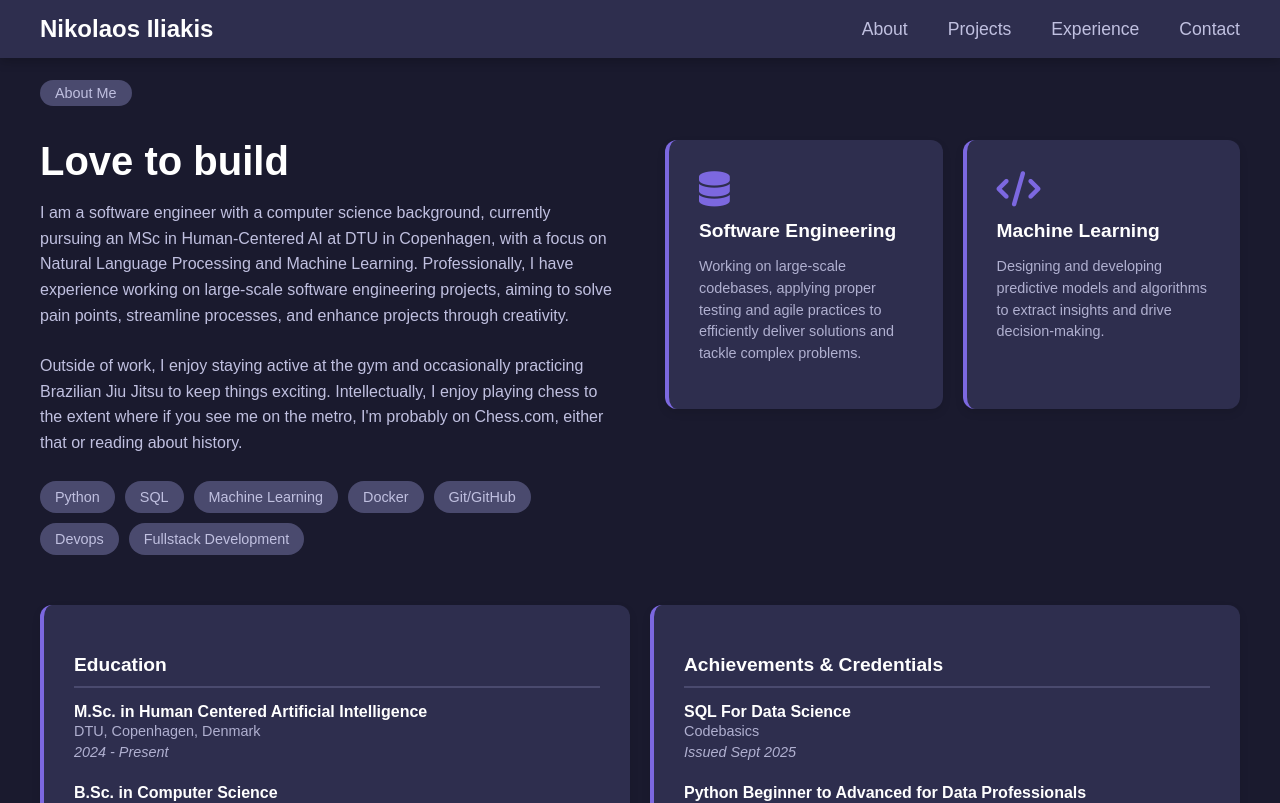
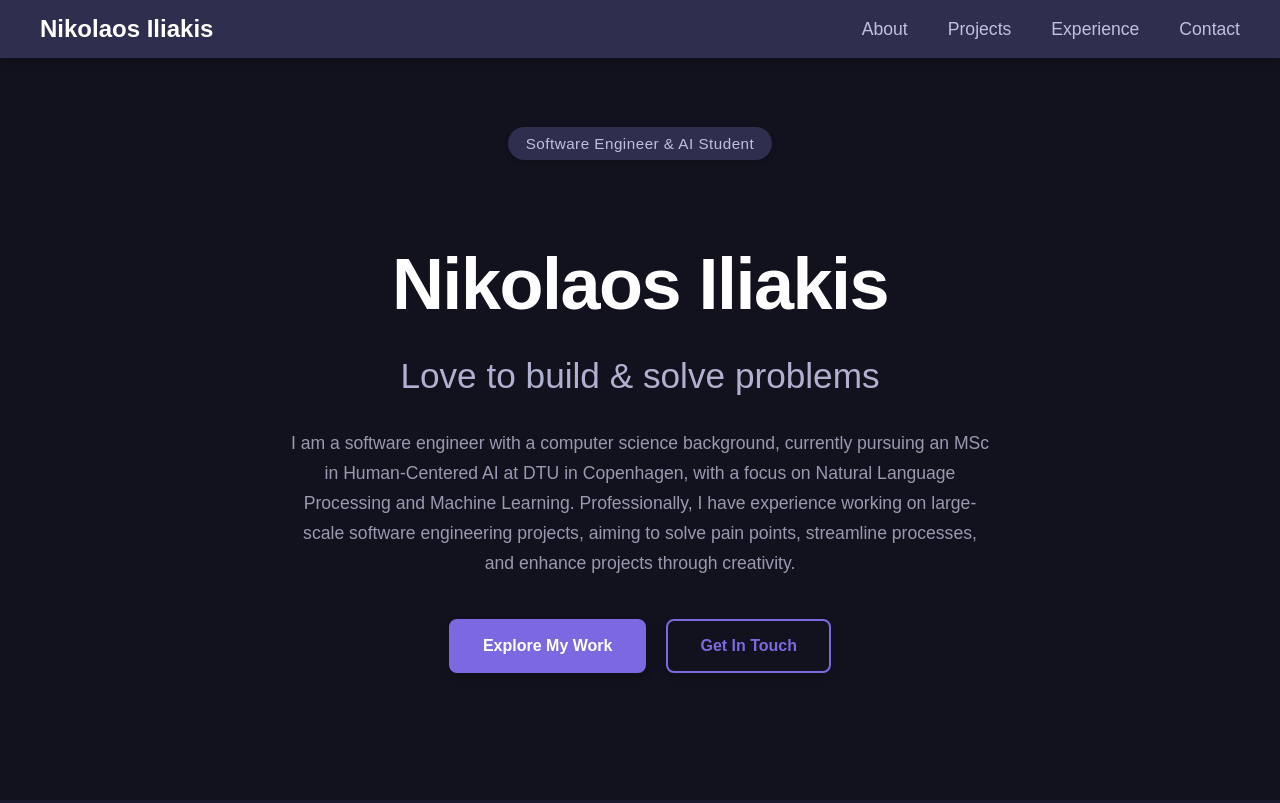
Before and after one commit to nickiliak/My-Portfolio, a React (Create React App) app in the folder frontend/: page / in a window 1280 px wide. Shown: the top 803 px of the page. Built offline with nearby package versions, Linux system fonts and the light colour scheme; a small style sheet from the web is missing.

Commit message:
Added hero

```diff
--- a/frontend/src/App.js
+++ b/frontend/src/App.js
@@ -1,5 +1,6 @@
 import React from 'react';
 import './App.css';
+import Hero from './components/Hero'
 import Header from './components/Header'
 import About from './components/About';
 import Projects from './components/Projects';
@@ -9,6 +10,7 @@ import Contact from './components/Contact';
 function App() {
   return (
     <div className="App">
+      <Hero />
       <Header />
       <About />
       <Projects />
--- /dev/null
+++ b/frontend/src/components/Hero.css
@@ -0,0 +1,154 @@
+/* src/components/Hero.css (create this new file) */
+
+.hero-section {
+  /* Inherit background from your main theme, or set a specific one */
+  background-color: #12121e; /* A slightly darker base than #1a1a2e for hero */
+  color: #e0e0e0; /* Light text for readability */
+  display: flex;
+  justify-content: center;
+  align-items: center;
+  min-height: 100vh; /* Make it take the full viewport height */
+  text-align: center; /* Center all text content */
+  padding: 20px;
+  box-sizing: border-box; /* Include padding in element's total width and height */
+
+  /* Initial state for fade-in effect */
+  opacity: 0;
+  transition: opacity 1.2s ease-out;/* Slower transition for hero */
+}
+
+.hero-section.is-visible {
+  opacity: 1;
+  transform: translateY(0);
+}
+
+.hero-content {
+  max-width: 900px; /* Control the width of the content */
+  width: 100%;
+}
+
+.hero-tag {
+  background-color: #2e2e4e; /* Darker accent, similar to your skill-tag */
+  color: #c0c0e0;
+  padding: 8px 18px;
+  border-radius: 25px;
+  font-size: 0.95rem;
+  font-weight: 500;
+  display: inline-block; /* Allows padding and border-radius to work */
+  margin-bottom: 25px;
+  letter-spacing: 0.5px;
+  box-shadow: 0 2px 5px rgba(0, 0, 0, 0.2);
+}
+
+.hero-title {
+  font-size: 4.5rem; /* Very large for prominence */
+  font-weight: 700;
+  color: #ffffff; /* Pure white for your name */
+  margin-bottom: 15px;
+  line-height: 1.1;
+  letter-spacing: -1.5px; /* Tighter letter spacing for large text */
+}
+
+.hero-subtitle {
+  font-size: 2.2rem;
+  font-weight: 500;
+  color: #b0b0d0; /* Slightly lighter gray than description */
+  margin-bottom: 30px;
+  line-height: 1.3;
+}
+
+.hero-description {
+  font-size: 1.1rem;
+  color: #9999b0; /* A softer gray for the description */
+  line-height: 1.7;
+  max-width: 700px; /* Restrict width for better readability */
+  margin: 0 auto 40px auto; /* Center the paragraph and add bottom margin */
+}
+
+.hero-actions {
+  display: flex;
+  justify-content: center;
+  gap: 20px; /* Space between buttons */
+  margin-top: 30px;
+}
+
+.hero-button {
+  display: inline-block;
+  padding: 16px 32px;
+  border-radius: 8px; /* Slightly rounded buttons */
+  font-size: 1rem;
+  font-weight: 600;
+  text-decoration: none;
+  cursor: pointer;
+  transition: all 0.3s ease;
+  box-shadow: 0 4px 10px rgba(0, 0, 0, 0.2);
+}
+
+.hero-button.primary {
+  background-color: #7c68e0; /* Your distinct accent color */
+  color: #ffffff;
+  border: 2px solid #7c68e0;
+}
+
+.hero-button.primary:hover {
+  background-color: #6a57d0; /* Slightly darker on hover */
+  border-color: #6a57d0;
+  transform: translateY(-2px);
+  box-shadow: 0 6px 15px rgba(0, 0, 0, 0.3);
+}
+
+.hero-button.secondary {
+  background-color: transparent;
+  color: #7c68e0; /* Accent color for text */
+  border: 2px solid #7c68e0; /* Accent color for border */
+}
+
+.hero-button.secondary:hover {
+  background-color: #7c68e0; /* Fill with accent color on hover */
+  color: #ffffff;
+  transform: translateY(-2px);
+  box-shadow: 0 6px 15px rgba(0, 0, 0, 0.3);
+}
+
+/* Responsive adjustments */
+@media (max-width: 768px) {
+  .hero-title {
+    font-size: 3rem;
+  }
+
+  .hero-subtitle {
+    font-size: 1.6rem;
+  }
+
+  .hero-description {
+    font-size: 1rem;
+    max-width: 90%;
+  }
+
+  .hero-actions {
+    flex-direction: column; /* Stack buttons vertically */
+    align-items: center;
+    gap: 15px;
+  }
+
+  .hero-button {
+    width: 80%; /* Make buttons wider on small screens */
+    max-width: 300px;
+    padding: 14px 25px;
+  }
+}
+
+@media (max-width: 480px) {
+  .hero-title {
+    font-size: 2.5rem;
+  }
+
+  .hero-subtitle {
+    font-size: 1.3rem;
+  }
+
+  .hero-tag {
+    font-size: 0.85rem;
+    padding: 6px 12px;
+  }
+}
--- /dev/null
+++ b/frontend/src/components/Hero.js
@@ -0,0 +1,59 @@
+// src/components/Hero.js
+import React, { useRef, useState, useEffect } from 'react';
+import useFadeInOnView from './useFadeInOnView';
+import './Hero.css';
+
+export default function Hero() {
+  const heroRef = useRef(null);
+  const shouldFadeIn = useFadeInOnView(heroRef, { threshold: 0.1 });
+
+  // Full name to be typed out
+  const fullName = "Nikolaos Iliakis";
+  // State to hold the name as it's being typed
+  const [displayedName, setDisplayedName] = useState("");
+
+  useEffect(() => {
+    // Only run the typing effect once the component is in view
+    if (shouldFadeIn) {
+      let i = 0;
+      const typingInterval = setInterval(() => {
+        if (i < fullName.length) {
+          setDisplayedName(prevName => prevName + fullName.charAt(i));
+          i++;
+        } else {
+          // Clear the interval once the full name is displayed
+          clearInterval(typingInterval);
+        }
+      }, 100); // Adjust this value to change typing speed (e.g., 100ms)
+
+      // Cleanup function to clear the interval if the component unmounts
+      return () => clearInterval(typingInterval);
+    }
+  }, [shouldFadeIn, fullName]);
+
+  return (
+    <section
+      id="hero"
+      className={`hero-section ${shouldFadeIn ? 'is-visible' : ''}`}
+      ref={heroRef}
+    >
+      <div className="hero-content">
+        <div className="hero-tag">Software Engineer & AI Student</div>
+        {/* Render the dynamically typed name */}
+        <h1 className="hero-title">{displayedName}</h1>
+        <h2 className="hero-subtitle">Love to build & solve problems</h2>
+        <p className="hero-description">
+          I am a software engineer with a computer science background, currently pursuing an MSc in Human-Centered AI at DTU in Copenhagen, with a focus on Natural Language Processing and Machine Learning. Professionally, I have experience working on large-scale software engineering projects, aiming to solve pain points, streamline processes, and enhance projects through creativity.
+        </p>
+        <div className="hero-actions">
+          <a href="#projects" className="hero-button primary">
+            Explore My Work
+          </a>
+          <a href="#contact" className="hero-button secondary">
+            Get In Touch
+          </a>
+        </div>
+      </div>
+    </section>
+  );
+}
```
